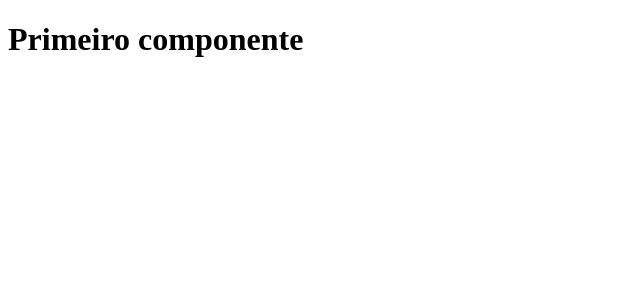
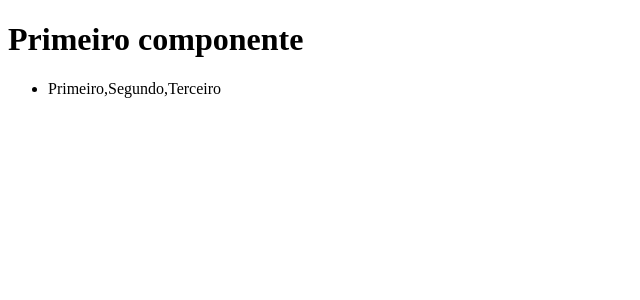
Before and after one commit to silascaimi/learning-angular, an Angular app: page / in a window 1280 px wide. Shown: the top 300 px of the page, without its empty margins (0-640 px from the left). Built offline with nearby package versions, Linux system fonts and the light colour scheme.

Commit message:
Diretiva *ngIf

```diff
--- a/src/app/first-component/first-component.component.html
+++ b/src/app/first-component/first-component.component.html
@@ -1 +1,4 @@
-<h1>{{title}}</h1>
+<h1>{{ title }}</h1>
+<ul *ngIf="elements.length">
+  <li>{{ elements }}</li>
+</ul>
--- a/src/app/first-component/first-component.component.ts
+++ b/src/app/first-component/first-component.component.ts
@@ -6,4 +6,5 @@ import { Component } from "@angular/core";
 })
 export class FirstComponent {
   title = 'Primeiro componente';
+  elements = ['Primeiro', 'Segundo', 'Terceiro'];
 }
```
